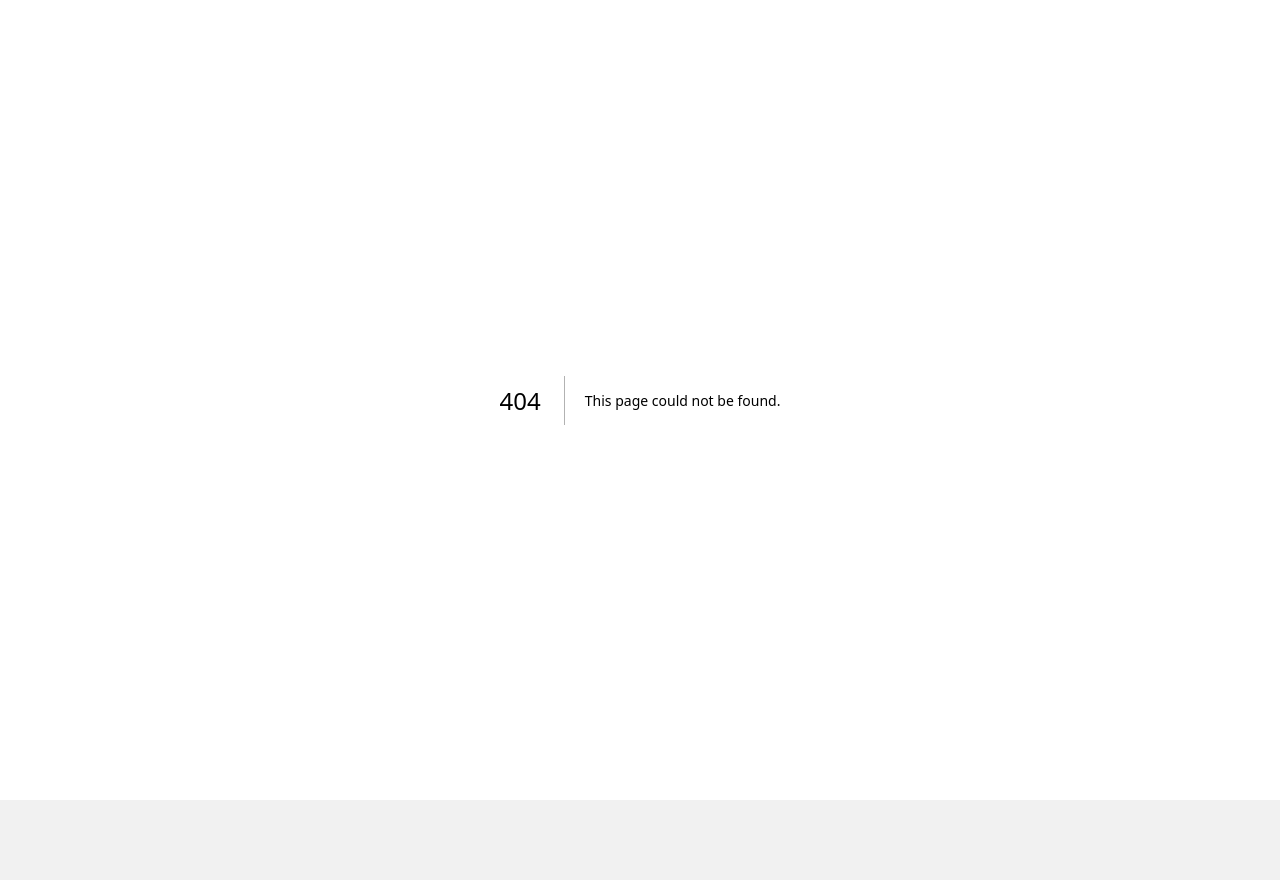
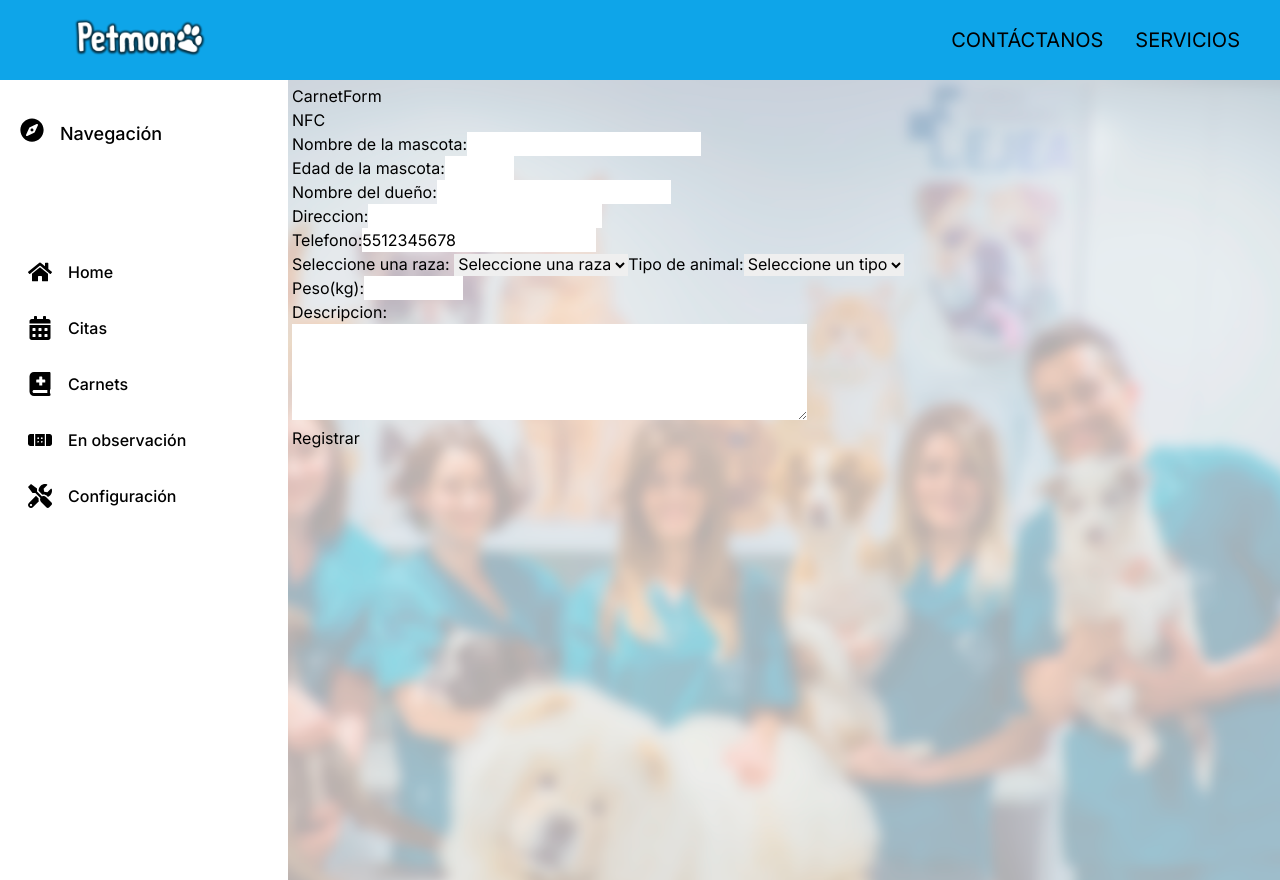
Before and after one commit to AxelBravo356/Veterinaria, a Next.js app: page /recepcion/carnets/registro in a window 1280 px wide. Before the commit this address had no page. Before the commit the page ends 800 px from the top, so only its background shows below. Built offline with nearby package versions, Linux system fonts and the light colour scheme.

Commit message:
Recepcion actualizado

```diff
--- /dev/null
+++ b/src/app/recepcion/carnets/page.jsx
@@ -0,0 +1,14 @@
+import Layout from '@/components/layout-recepcion'
+import React from 'react'
+import Link from 'next/link'
+function Carnets() {
+  return (
+    <>
+        <Layout>
+        <Link href={"/recepcion/carnets/registro"}><button>Nuevo Carnet</button></Link>
+        </Layout>
+    </>
+  )
+}
+
+export default Carnets
--- /dev/null
+++ b/src/app/recepcion/carnets/registro/page.jsx
@@ -0,0 +1,15 @@
+import Layout from '@/components/layout-recepcion'
+import CarnetForm from '@/components/form-carnet'
+import React from 'react'
+
+function RegistroCarnet() {
+  return (
+    <>
+    <Layout>
+    <CarnetForm></CarnetForm>
+    </Layout>
+    </>
+  )
+}
+
+export default RegistroCarnet
--- /dev/null
+++ b/src/app/recepcion/citas/page.jsx
@@ -0,0 +1,15 @@
+"use client";
+import Layout from '@/components/layout-recepcion'
+import Link from 'next/link';
+import React from 'react'
+
+
+export  default function Citas() {
+  return (
+    <>
+        <Layout>
+        <Link href={"/recepcion/citas/registro"}><button>Agendar</button></Link>
+        </Layout>
+    </>
+  )
+}
--- /dev/null
+++ b/src/app/recepcion/citas/registro/page.jsx
@@ -0,0 +1,15 @@
+import Layout from '@/components/layout-recepcion'
+import CitaForm from '@/components/form-cita'
+import React from 'react'
+
+function RegistroCitas() {
+  return (
+    <>
+    <Layout>
+    <CitaForm></CitaForm>
+    </Layout>
+    </>
+  )
+}
+
+export default RegistroCitas
--- /dev/null
+++ b/src/app/recepcion/observacion/page.jsx
@@ -0,0 +1,14 @@
+import Layout from '@/components/layout-recepcion'
+import React from 'react'
+
+function Observacion() {
+  return (
+    <>
+        <Layout>
+        <p>Se mostraran jaulas</p>
+        </Layout>
+    </>
+  )
+}
+
+export default Observacion
--- /dev/null
+++ b/src/components/form-carnet/index.jsx
@@ -0,0 +1,69 @@
+import React from 'react'
+
+const razas = [
+    { key: "def", value: "", raza: "Seleccione una raza" },
+    { key: "perro", value: "perro", raza: "Perro" },
+    { key: "gato", value: "gato", raza: "Gato" },
+    { key: "ave", value: "ave", raza: "Ave" },
+    { key: "roedor", value: "roedor", raza: "Roedor" },
+    { key: "reptil", value: "reptil", raza: "Reptil" },
+    { key: "aracnido", value: "aracnido", raza: "Aracnido" },
+    { key: "insecto", value: "insecto", raza: "Insecto" },
+    { key: "otro", value: "otro", raza: "Otro" },
+  ];
+const tipos = [
+    { key: 'def', value: "", tipo: "Seleccione un tipo"},
+    { key: 'pequeño', value: "pequeño", tipo: "Pequeño"},
+    { key: 'mediano', value: "mediano", tipo: "Mediano"},
+    { key: 'grande', value: "grande", tipo: "Grande"},
+];
+
+export default function CarnetForm() {
+  return (
+    <>
+    <div>CarnetForm</div>
+    <button>NFC</button>
+    <br/>
+    <label htmlFor='nameMas'>Nombre de la mascota:</label>
+    <input type='text' name='nameMas' id='nameMas'></input>
+    <br/>
+    <label htmlFor='edad'>Edad de la mascota:</label>
+    <input type='number' max={50} min={1} name='edad' id='edad'></input>
+    <br/>
+    <label htmlFor='nameD'>Nombre del dueño:</label>
+    <input type='text' name='nameD' id='nameD'></input>
+    <br/>
+    <label htmlFor='address'>Direccion:</label>
+    <input type='text' name='address' id='address'></input>
+    <br/>
+    <label htmlFor='phone'>Telefono:</label>
+    <input type='text' name='phone' id='phone' maxLength={10} defaultValue={5512345678}></input>
+    <br/>
+    <label htmlFor='raza'>Seleccione una raza: </label>
+    <select name='raza' id='raza'>
+        {razas.map((raza)=>(
+            <option key={raza.key} value={raza.value}>
+                  {raza.raza}
+                </option>
+        ))}
+    </select>
+    <label htmlFor='tipo'>Tipo de animal:</label>
+    <select name='tipo' id='tipo'>
+        {tipos.map((tipo)=>(
+            <option key={tipo.key} value={tipo.value}>
+                  {tipo.tipo}
+                </option>
+        ))}
+    </select>
+    <br/>
+    <label htmlFor='peso'>Peso(kg):</label>
+    <input type='number' step={0.01} min={0} max={70}></input>
+    <br/>
+    <label htmlFor='desc'>Descripcion:</label>
+    <br/>
+    <textarea id='desc' name='desc' rows="4" cols="50" maxLength={500}></textarea>
+    <br></br>
+    <button>Registrar</button>
+    </>
+  )
+}
--- /dev/null
+++ b/src/components/form-cita/index.jsx
@@ -0,0 +1,9 @@
+import React from 'react'
+
+export default function CitaForm() {
+  return (
+    <>
+        <p>Registro de Citas</p>
+    </>
+  )
+}
--- a/src/components/sidebar-recepcion/index.jsx
+++ b/src/components/sidebar-recepcion/index.jsx
@@ -13,11 +13,11 @@ import {
 } from "react-icons/fa";
 
 const menuItems = [
-  { id: 1, label: "Home", icon: FaHome, link: "/recepcion" },
-  { id: 2, label: "Citas", icon: FaCalendarAlt, link: "/" },
-  { id: 3, label: "Carnets", icon: FaBookMedical, link: "/" },
-  { id: 4, label: "En observación", icon: FaBandAid, link: "/" },
-  { id: 5, label: "Configuración", icon: FaTools, link: "/" },
+  { id: 1, label: "Home", icon: FaHome, link: "/recepcion/" },
+  { id: 2, label: "Citas", icon: FaCalendarAlt, link: "/recepcion/citas/" },
+  { id: 3, label: "Carnets", icon: FaBookMedical, link: "/recepcion/carnets/" },
+  { id: 4, label: "En observación", icon: FaBandAid, link: "/recepcion/observacion/" },
+  { id: 5, label: "Configuración", icon: FaTools, link: "/recepcion/config/" },
 ];
 
 export default function SidebarRecepcion() {
```
